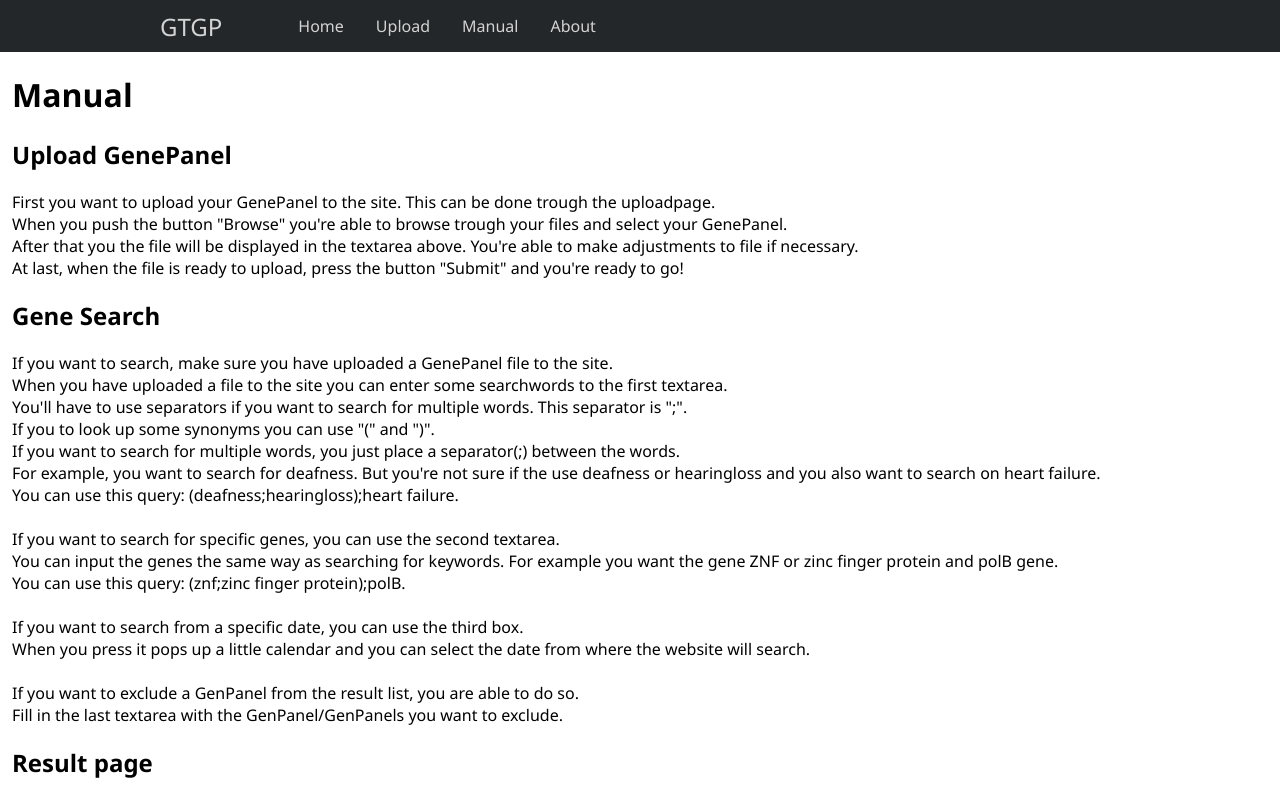
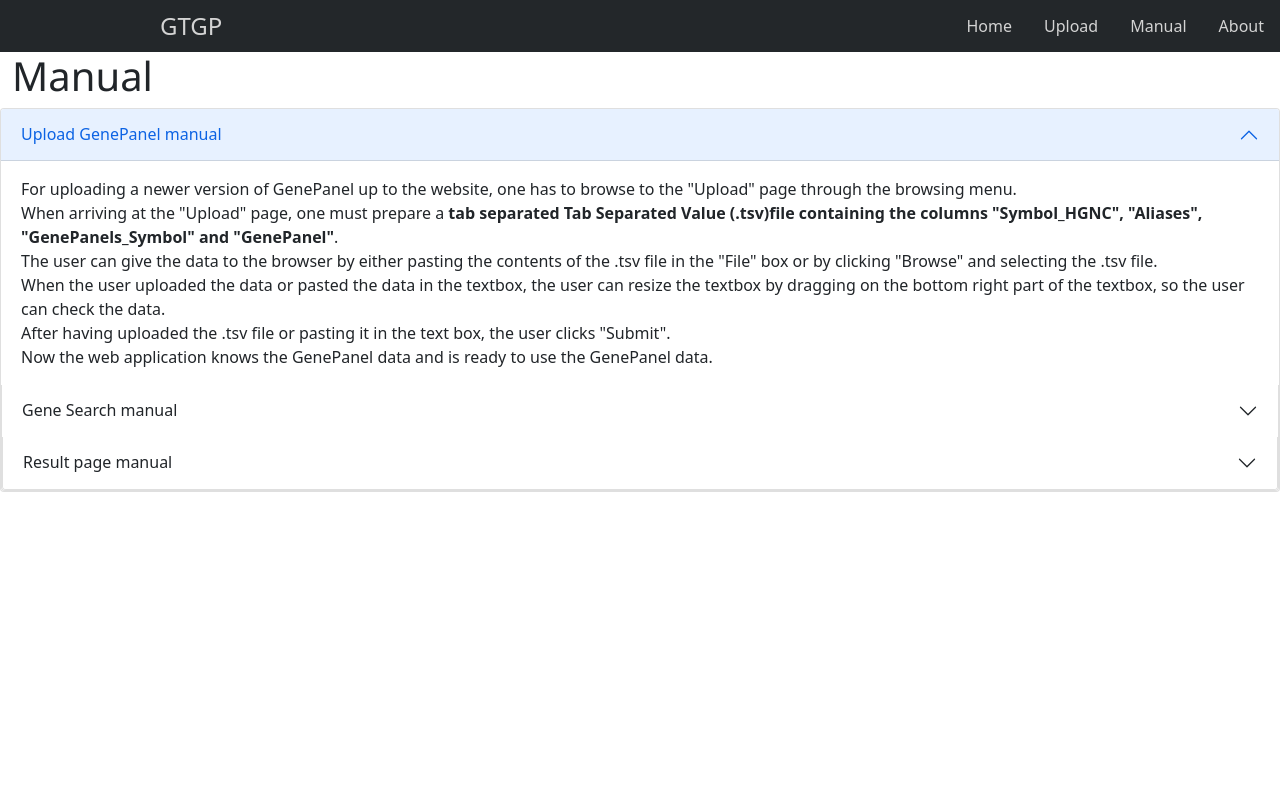
Before and after one commit to DavidvanEersel/BI8a, a Django app: page /manual.html in a window 1280 px wide. Run offline with Django 3.2, Linux system fonts and the light colour scheme.

Commit message:
changes in manual.html and upload.html

```diff
--- a/gtgp/templates/gtgp/manual.html
+++ b/gtgp/templates/gtgp/manual.html
@@ -7,10 +7,12 @@
             type="text/javascript"
             src="/static/gtgp/functionality.js"
     ></script>
+    <!-- Bootstrap for the webpage accordion -->
+    <link href="https://cdn.jsdelivr.net/npm/bootstrap@5.0.1/dist/css/bootstrap.min.css" rel="stylesheet" integrity="sha384-+0n0xVW2eSR5OomGNYDnhzAbDsOXxcvSN1TPprVMTNDbiYZCxYbOOl7+AMvyTG2x" crossorigin="anonymous">
+    <script src="https://cdn.jsdelivr.net/npm/bootstrap@5.0.1/dist/js/bootstrap.bundle.min.js" integrity="sha384-gtEjrD/SeCtmISkJkNUaaKMoLD0//ElJ19smozuHV6z3Iehds+3Ulb9Bn9Plx0x4" crossorigin="anonymous"></script>
     <title>GTGP - Manual</title>
 </head>
 <body>
-<!-- Hello there -->
 <div class="navbar">
     <a href="" class="navbar_title navbar_spacer">GTGP</a>
     <div class="content_spacer"></div>
@@ -33,41 +35,81 @@
         <li><a href="about.html">About</a></li>
     </ul>
 </div>
+
 <div class="text_all">
     <h1>Manual</h1>
-    <h2>Upload GenePanel</h2>
-    <p>
-        First you want to upload your GenePanel to the site. This can be done trough the uploadpage.<br>
-        When you push the button "Browse" you're able to browse trough your files and select your GenePanel.<br>
-        After that you the file will be displayed in the textarea above. You're able to make adjustments to file if
-        necessary.<br>
-        At last, when the file is ready to upload, press the button "Submit" and you're ready to go!
-    </p>
-    <h2>Gene Search</h2>
-    <p>
-        If you want to search, make sure you have uploaded a GenePanel file to the site.<br>
-        When you have uploaded a file to the site you can enter some searchwords to the first textarea.<br>
-        You'll have to use separators if you want to search for multiple words. This separator is ";".<br>
-        If you to look up some synonyms you can use "(" and ")".<br>
-        If you want to search for multiple words, you just place a separator(;) between the words.<br>
-        For example, you want to search for deafness. But you're not sure if the use deafness or hearingloss and you also want to search on heart failure.<br>
-        You can use this query: (deafness;hearingloss);heart failure.<br>
-        <br>
-        If you want to search for specific genes, you can use the second textarea.<br>
-        You can input the genes the same way as searching for keywords.
-        For example you want the gene ZNF or zinc finger protein and polB gene.<br>
-        You can use this query: (znf;zinc finger protein);polB.<br>
-        <br>
-        If you want to search from a specific date, you can use the third box.<br>
-        When you press it pops up a little calendar and you can select the date from where the website will search.<br>
-        <br>
-        If you want to exclude a GenPanel from the result list, you are able to do so.<br>
-        Fill in the last textarea with the GenPanel/GenPanels you want to exclude.<br>
-    </p>
-    <h2>Result page</h2>
-    <p>
-
-    </p>
 </div>
+<div class="accordion" id="accordionExample">
+    <div class="accordion-item">
+      <h2 class="accordion-header" id="headingOne">
+        <button class="accordion-button" type="button" data-bs-toggle="collapse" data-bs-target="#collapseOne" aria-expanded="true" aria-controls="collapseOne">
+          Upload GenePanel manual
+        </button>
+      </h2>
+      <div id="collapseOne" class="accordion-collapse collapse show" aria-labelledby="headingOne" data-bs-parent="#accordionExample">
+        <div class="accordion-body">
+            For uploading a newer version of GenePanel up to the website, one has to browse to the "Upload" page through the browsing menu.<br>
+            When arriving at the "Upload" page, one must prepare a <strong>tab separated Tab Separated Value (.tsv)file containing the columns "Symbol_HGNC", "Aliases", "GenePanels_Symbol" and "GenePanel"</strong>.<br>
+            The user can give the data to the browser by either pasting the contents of the .tsv file in the "File" box or by clicking "Browse" and selecting the .tsv file.<br>
+            When the user uploaded the data or pasted the data in the textbox, the user can resize the textbox by dragging on the bottom right part of the textbox, so the user can check the data.<br>
+            After having uploaded the .tsv file or pasting it in the text box, the user clicks "Submit".<br>
+            Now the web application knows the GenePanel data and is ready to use the GenePanel data.<br>
+      </div>
+    </div>
+    <div class="accordion-item">
+      <h2 class="accordion-header" id="headingTwo">
+        <button class="accordion-button collapsed" type="button" data-bs-toggle="collapse" data-bs-target="#collapseTwo" aria-expanded="false" aria-controls="collapseTwo">
+          Gene Search manual
+        </button>
+      </h2>
+      <div id="collapseTwo" class="accordion-collapse collapse" aria-labelledby="headingTwo" data-bs-parent="#accordionExample">
+        <div class="accordion-body">
+            Before making a search, <strong>is strongly advised to have an up-to-date GenePanel uploaded to the website</strong>, instructions in "Upload GenePanel manual".<br>
+            <br>
+            To search PubMed, <strong> type the keywords in the 'keywords' textbox.</strong> This textbox can be resized by dragging on the bottom right part of the textbox. .<br>
+            The query has to be written in a specific way. <strong>Every keyword has to be separated with the separator symbol, the semicolon (";").</strong> <br>
+            If the user wishes to make 'and' statements, the user simply has to place a semicolon (;) behind each keyword. Spacebars are not required in between.<br>
+            Would the user wish to make 'or' statements, the user has to <strong>place the or fields between brackets "(" and ")".</strong><br>
+            An example query would be: "<strong>(deaf;deafness;hearingloss);(ATP;ADP;AMP;cAMP;cyclicAMP);</strong>".<br>
+            In this example, the web application will search for articles containing deaf, deafness, or hearling loss and ATP, ADP, AMP, cAMP or cyclicAMP.<br>
+            <br>
+            Furthermore, the user has the option to search for a specific gene, which can be done by using the second textfield "Gene names".<br>
+            For example, the user can enter the gene <strong>"P2X2" in the "Gene names" textbox</strong>.<br>
+            Using this method by adding a gene in the "Gene names" textbox, the results will only contain articles that include the entered gene(s), in the example case, "F2X2".<br>
+            <strong>More genes can be added by adding the semicolon(";") separator</strong>, like with the keywords.<br>
+            The same way of using <strong>'or' can be used by added using brackets "(" and ")"</strong> in the 'Gene names' textbox, which could be useful when searching for synonymous genes.<br>
+            An example query for genes would be "<strong>(YARS;YARS2);UCN;</strong>".<br>
+            <br>
+            Additionally, the user can <strong>search for articles after a specific publication date in the "Publication Date (After)"</strong> box.<br>
+            This would be useful for searching for new articles after a new GenePanel update. <br>
+            For example, the last GenePanel update was at 12-12-2021, the user can enter this date in the "Publication Date (After) box."<br>
+            The searching tool will search only for articles published after 12-12-2021 and not before.<br>
+            <br>
+            Finally, there is an <strong>option to exclude gene panel using the "Exclude gene panel" box</strong>. <br>
+            To remove multiple known gene panel results, <strong>use the separator ";" semicolon</strong>.<br>
+            One example of what the user can write in the "Exclude gene panel" is <strong>"HEMOS;OMIM;"</strong>.<br>
+            Another option is to <strong>exclude all known gene panels, which can be achieved by typing "ALL" in "Exclude gene panel"</strong>.<br>
+            Which can be useful when searching for completely unknown genes.<br>
+      </div>
+    </div>
+    <div class="accordion-item">
+      <h2 class="accordion-header" id="headingThree">
+        <button class="accordion-button collapsed" type="button" data-bs-toggle="collapse" data-bs-target="#collapseThree" aria-expanded="false" aria-controls="collapseThree">
+          Result page manual
+        </button>
+      </h2>
+      <div id="collapseThree" class="accordion-collapse collapse" aria-labelledby="headingThree" data-bs-parent="#accordionExample">
+        <div class="accordion-body">
+            The result page is divided in multiple columns; the PMID's, Genes, Diseases, Mutations and Score.<br>
+            PMID (PubMed ID) is a clickable link to the PubTator page where the hits have been found. <br>
+            Genes are the genes found by the textmining algorithm in the article.<br>
+            Diseases are the diseases found by the textmining algorithm in the PubMed article.<br>
+            Mutations are the possible mutations the textmining algorithm has found in the PubMed article.<br>
+            Score is the points the application has given to the hit. <br>
+            This score is related to the number of hits found based on keywords. <br>
+            For example, if the keyword is "deafness", the article will give points if the article contains the keyword "deafness".<br>
+      </div>
+    </div>
+  </div>
 </body>
 </html>
--- a/gtgp/templates/gtgp/upload.html
+++ b/gtgp/templates/gtgp/upload.html
@@ -36,7 +36,8 @@
 <div class="text_all">
     <h1>Upload</h1>
     <h2>Gene Panel Upload</h2>
-    <p>Upload your gene panel value delimited file here.</p>
+    <p>Upload up to date GenePanel file here. This the contents must be tab separated.<br>
+    File must contain column "Symbol_HGNC", "Aliases", "GenePanels_Symbol" and "GenePanel"</p>
     <h3>Upload</h3>
     <form method="POST" enctype="multipart/form-data">
         {% csrf_token %}
@@ -46,7 +47,7 @@
                     type="text"
                     name="editor"
                     id="editor"
-                    placeholder="Here will your file be displayed"
+                    placeholder="File content displayed when GenePanel uploaded"
             ></textarea><br>
             <input type="file" id="filetoRead" accept=".csv,.tsv"/><br>
 
```
